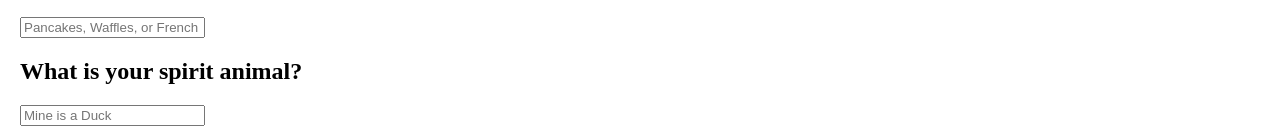
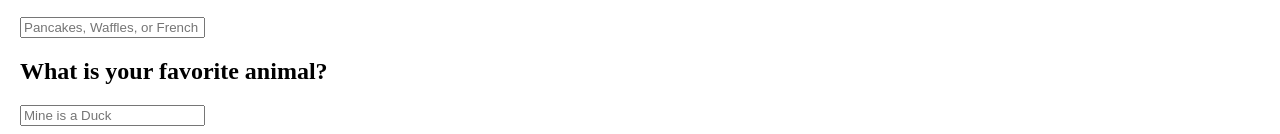
Before and after one commit to itscodenation/int-buzzfeed-quiz-18-19-starter, a plain HTML site: page index.html in a window 1280 px wide. Shown: the part 987-1121 px from the top of the page. Drawn offline with nearby package versions, Linux system fonts and the light colour scheme.

Commit message:
update index.html
Took out reference to "spirit animal"

```diff
--- a/index.html
+++ b/index.html
@@ -29,7 +29,7 @@
     <input id="question1" placeholder="Reading, Coding, Sports, Designing">
     <h2> Which would you rather disappear from earh forever: Waffles, Pancakes, or French Toast?</h2>
     <input id="question2" placeholder="Pancakes, Waffles, or French Toast">
-    <h2>What is your spirit animal?</h2>
+    <h2>What is your favorite animal?</h2>
     <input id="question3" placeholder="Mine is a Duck">
   </div>
   <div class="result">
```
